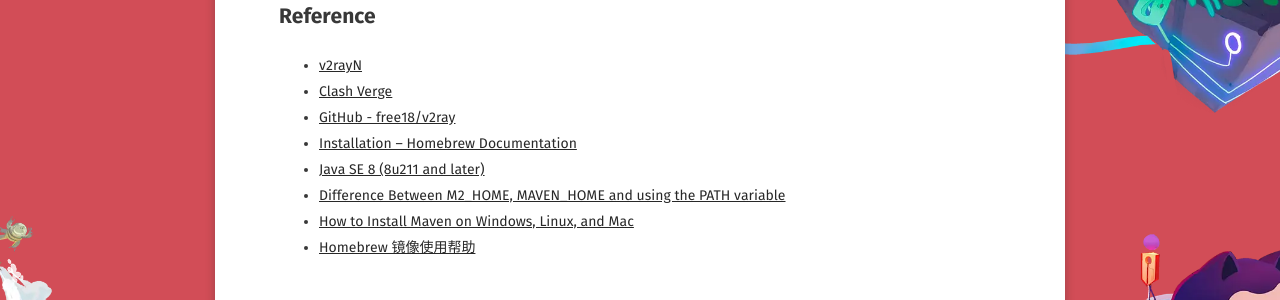
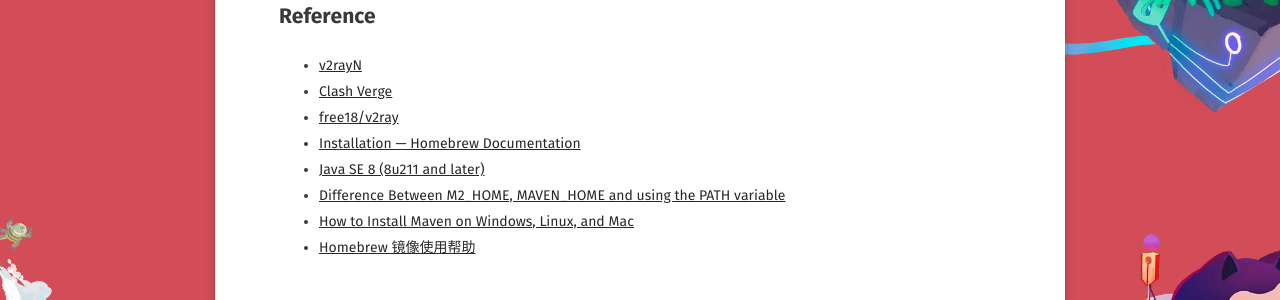
Before and after one commit to WebPavel/WebPavel.github.io, a Jekyll site: the page built from _posts/2026-03-24-macOS-personal-configuration.md, in a window 1280 px wide and 900 px high, scrolled down 4892 px. Shown: the part 384-684 px from the top of the window. Built offline with Jekyll 4.4.1, drawn with Linux system fonts in a browser that asks for light colours; some web fonts are replaced; comment, search, counter and statistics services are not loaded.

Commit message:
fix: link hints

```diff
--- a/_posts/2026-03-24-macOS-personal-configuration.md
+++ b/_posts/2026-03-24-macOS-personal-configuration.md
@@ -179,8 +179,8 @@
 
 - [v2rayN](https://github.com/2dust/v2rayN)
 - [Clash Verge](https://github.com/clash-verge-rev/clash-verge-rev)
-- [GitHub - free18/v2ray](https://github.com/free18/v2ray)
-- [Installation -- Homebrew Documentation](https://docs.brew.sh/Installation)
+- [free18/v2ray](https://github.com/free18/v2ray)
+- [Installation — Homebrew Documentation](https://docs.brew.sh/Installation)
 - [Java SE 8 (8u211 and later)](https://www.oracle.com/java/technologies/javase/javase8u211-later-archive-downloads.html)
 - [Difference Between M2_HOME, MAVEN_HOME and using the PATH variable](https://www.baeldung.com/java-maven-environment-variables)
 - [How to Install Maven on Windows, Linux, and Mac](https://www.baeldung.com/install-maven-on-windows-linux-mac)
```
